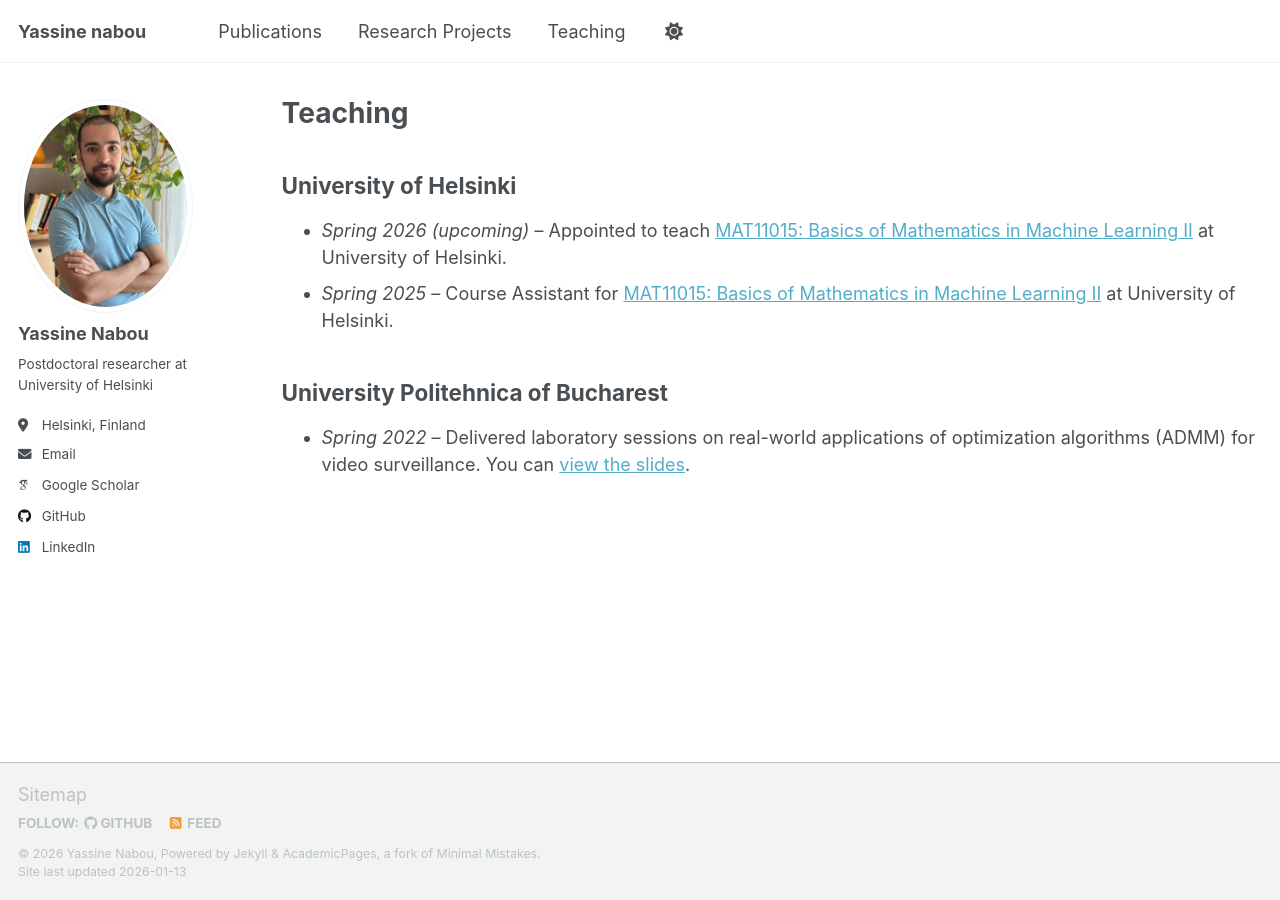
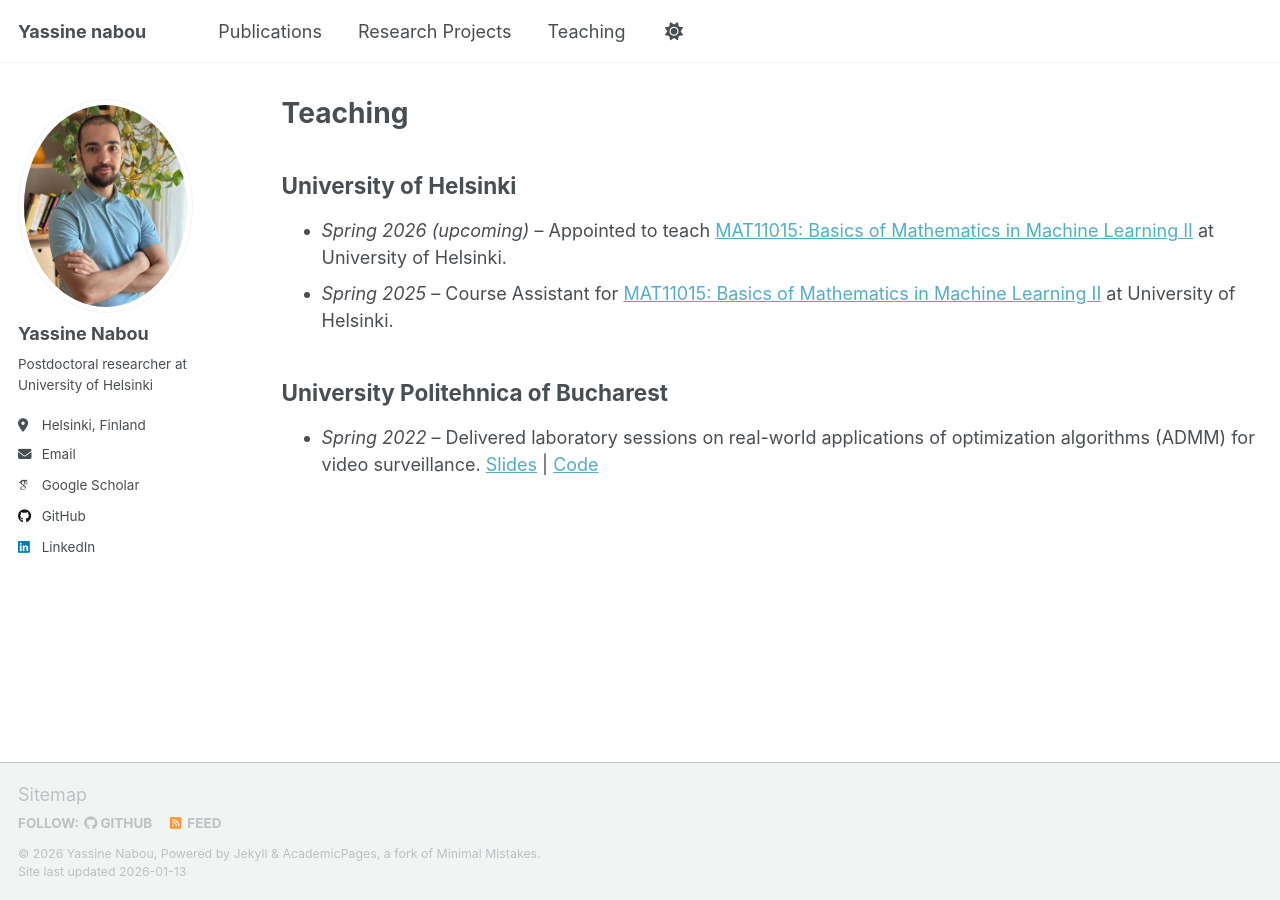
Before and after one commit to Yassine-Nabou/Yassine-Nabou.github.io, a Jekyll site: the page built from _pages/teaching.html, in a window 1280 px wide. Built offline with Jekyll 4.4.1, drawn with Linux system fonts in a browser that asks for light colours; some web fonts are replaced; a script that is not in the unit is left out.

Commit message:
Update teaching.html

```diff
--- a/_pages/teaching.html
+++ b/_pages/teaching.html
@@ -19,6 +19,9 @@ author_profile: true
 <ul>
   <li>
     <em>Spring 2022</em> – Delivered laboratory sessions on real-world applications of optimization algorithms (ADMM) for video surveillance.
-    <span>You can <a href="/files/ADMM.pdf" target="_blank">view the slides</a>.</span>
+    <span>
+      <a href="/files/ADMM.pdf" target="_blank">Slides</a> |
+      <a href="https://github.com/YOUR-USERNAME/ADMM-lab" target="_blank">Code</a>
+    </span>
   </li>
 </ul>
```
